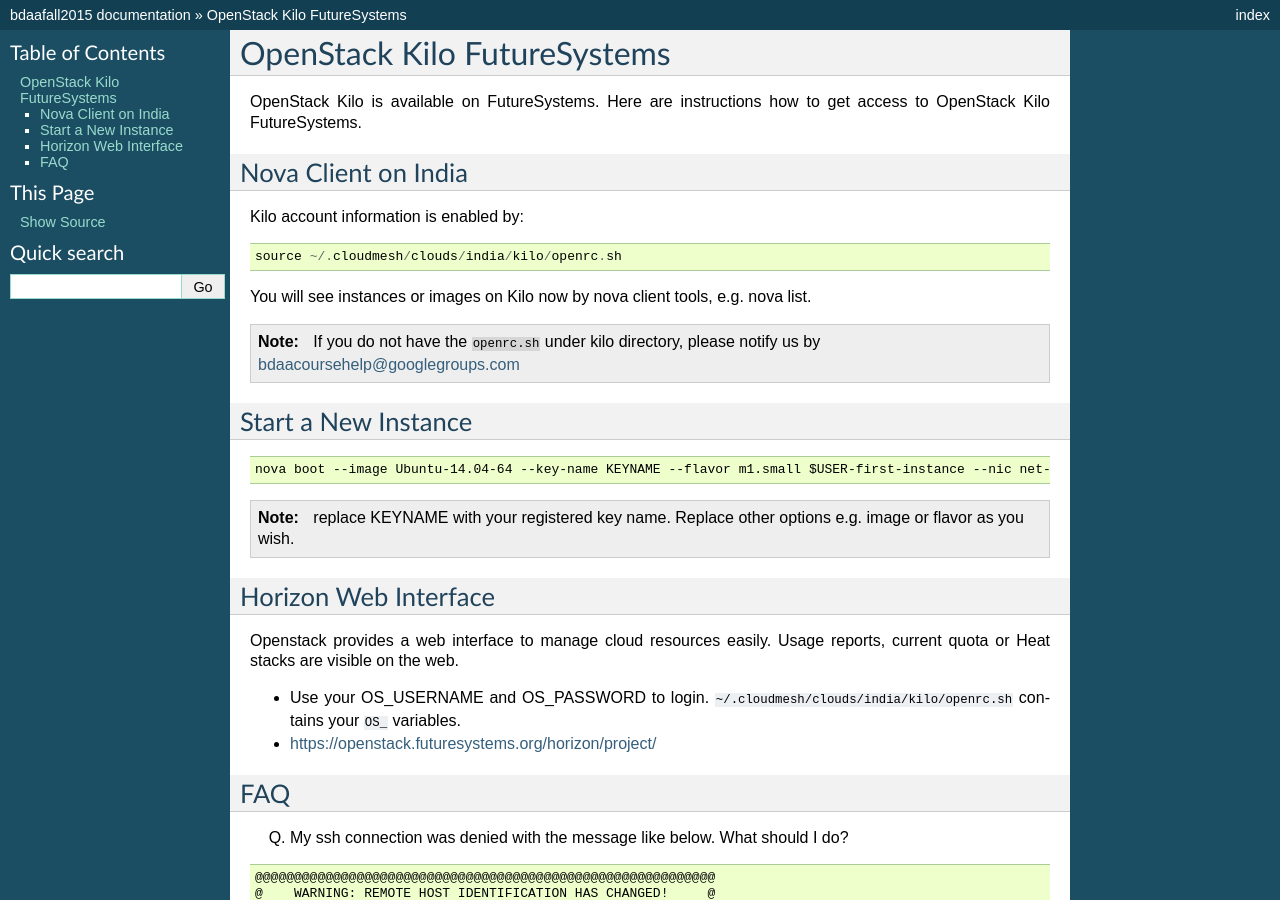
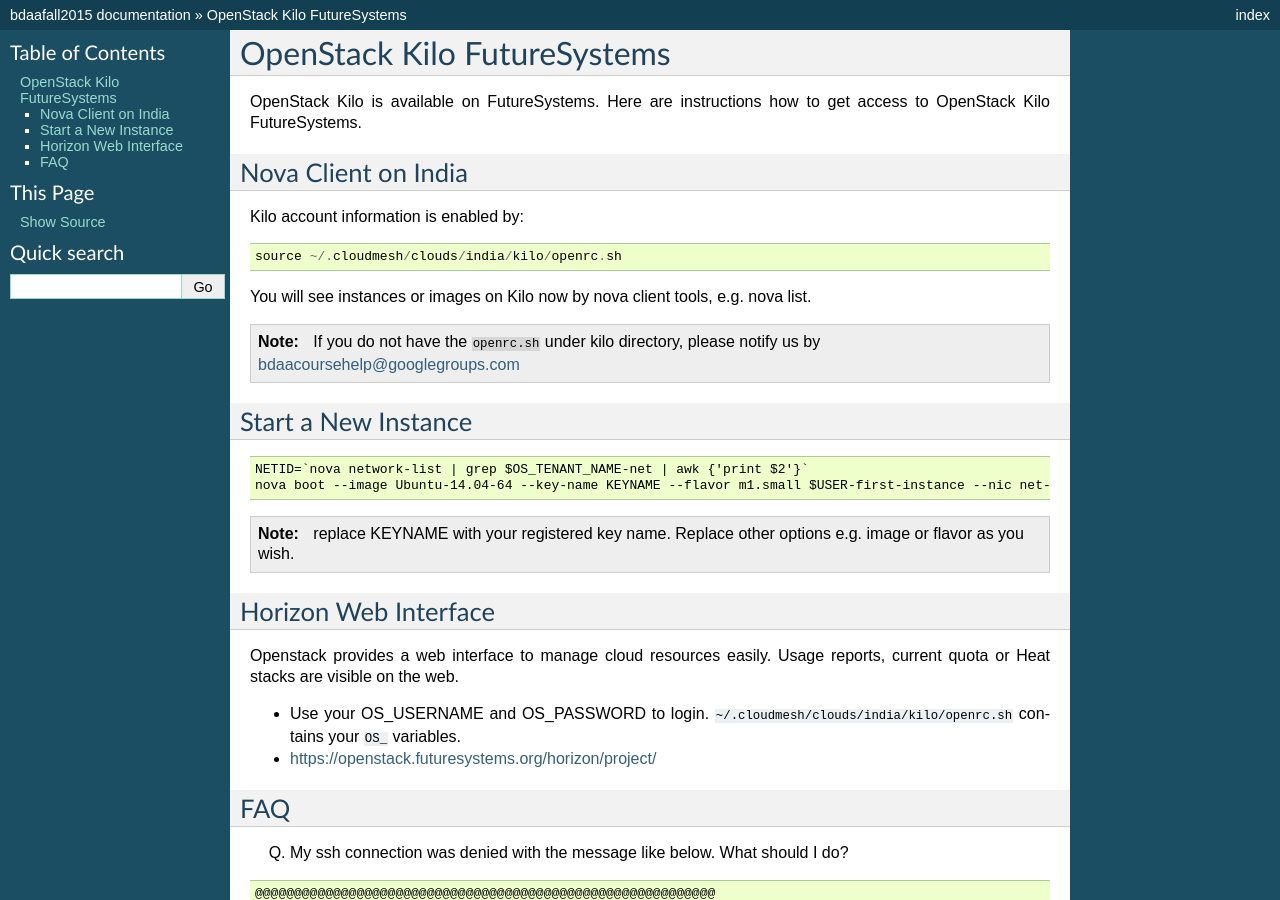
Before and after one commit to cglmoocs/bdaafall2015, a Sphinx documentation site: the page built from docs/source/kilo.rst, in a window 1280 px wide and 900 px high. Built offline with Sphinx 7.4.7, drawn with Linux system fonts in a browser that asks for light colours.

Commit message:
Update kilo.rst

```diff
--- a/docs/source/kilo.rst
+++ b/docs/source/kilo.rst
@@ -23,7 +23,8 @@
 
 .. code::
 
-    nova boot --image Ubuntu-14.04-64 --key-name KEYNAME --flavor m1.small $USER-first-instance --nic net-id=5120857b-c49c-4c05-a37e-8bee0b7df776
+    NETID=`nova network-list | grep $OS_TENANT_NAME-net | awk {'print $2'}`
+    nova boot --image Ubuntu-14.04-64 --key-name KEYNAME --flavor m1.small $USER-first-instance --nic net-id=$NETID
 
 .. note:: replace KEYNAME with your registered key name. Replace other options e.g. image or flavor as you wish.
 
```
